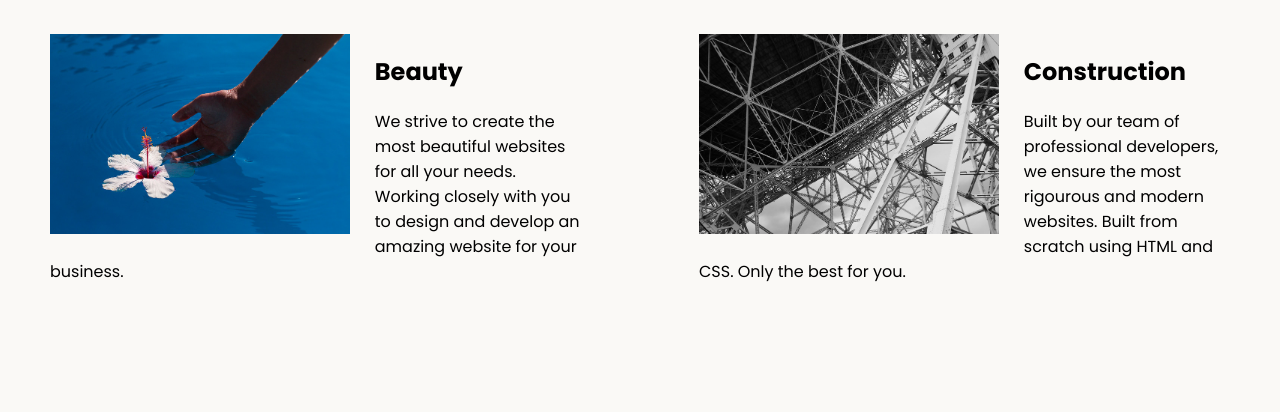
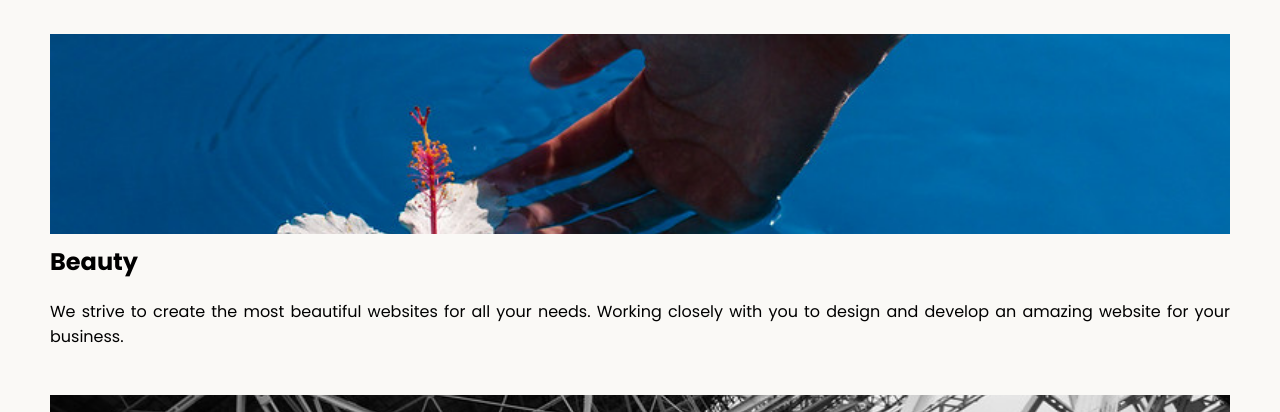
Before and after one commit to Sakshi-vishnoi/web-development, a plain HTML site: page 8.4 Web Design Agency Project/index.html in a window 1280 px wide. Shown: the part 314-726 px from the top of the page. Drawn offline with Linux system fonts and the light colour scheme.

Commit message:
Initial Commit

```diff
--- a/8.4 Web Design Agency Project/style.css
+++ b/8.4 Web Design Agency Project/style.css
@@ -51,3 +51,18 @@ h1 {
     font-size: 3.5rem;
     text-align: center;
   }
+
+ .card {
+    width: 100%;
+    display: block;
+    margin-bottom: 30px;
+    text-align: justify;
+  }
+
+  .card img {
+    margin-bottom: 10px;
+    width: 100%;
+    display: inline;
+    object-fit: cover;
+  }
+}
```
Also changed, not shown: 8.4 Web Design Agency Project/index.html (+2 -1 lines), 6.1+Font+Properties/index.html (indentation only).
